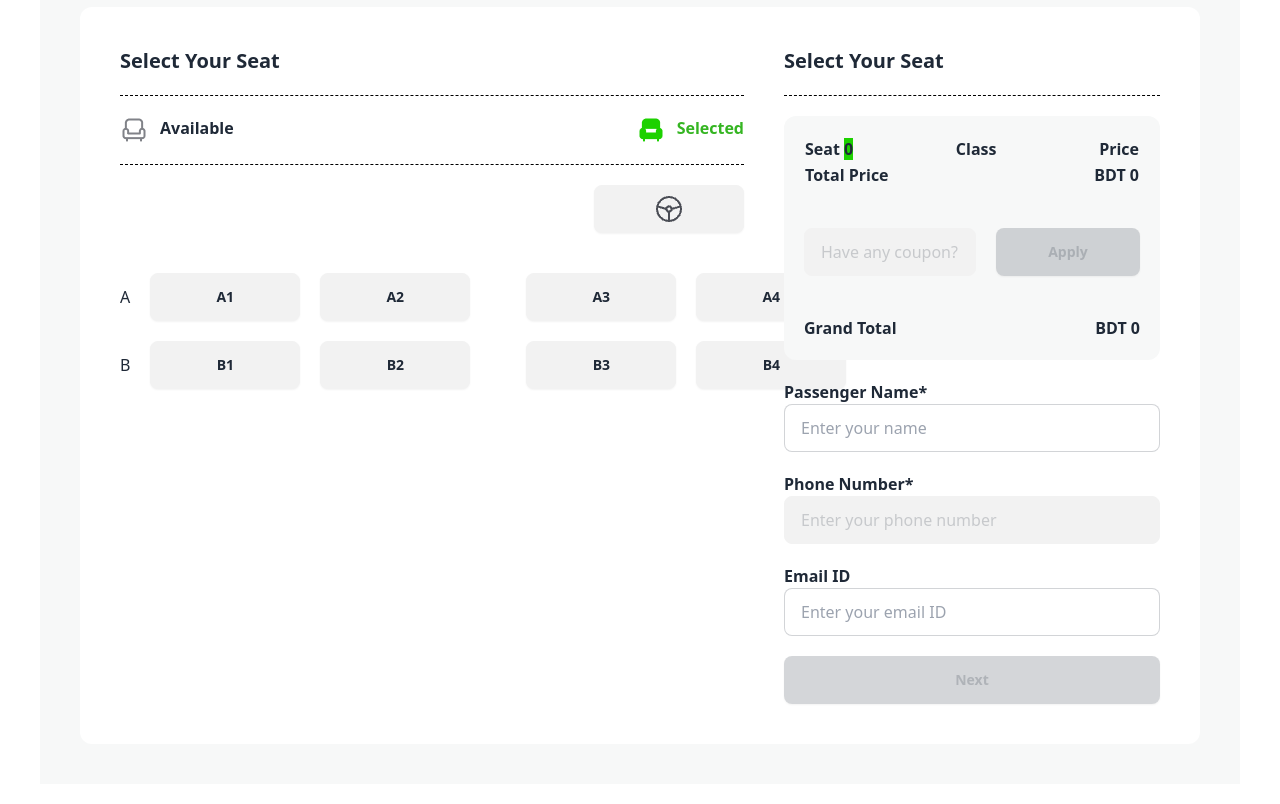
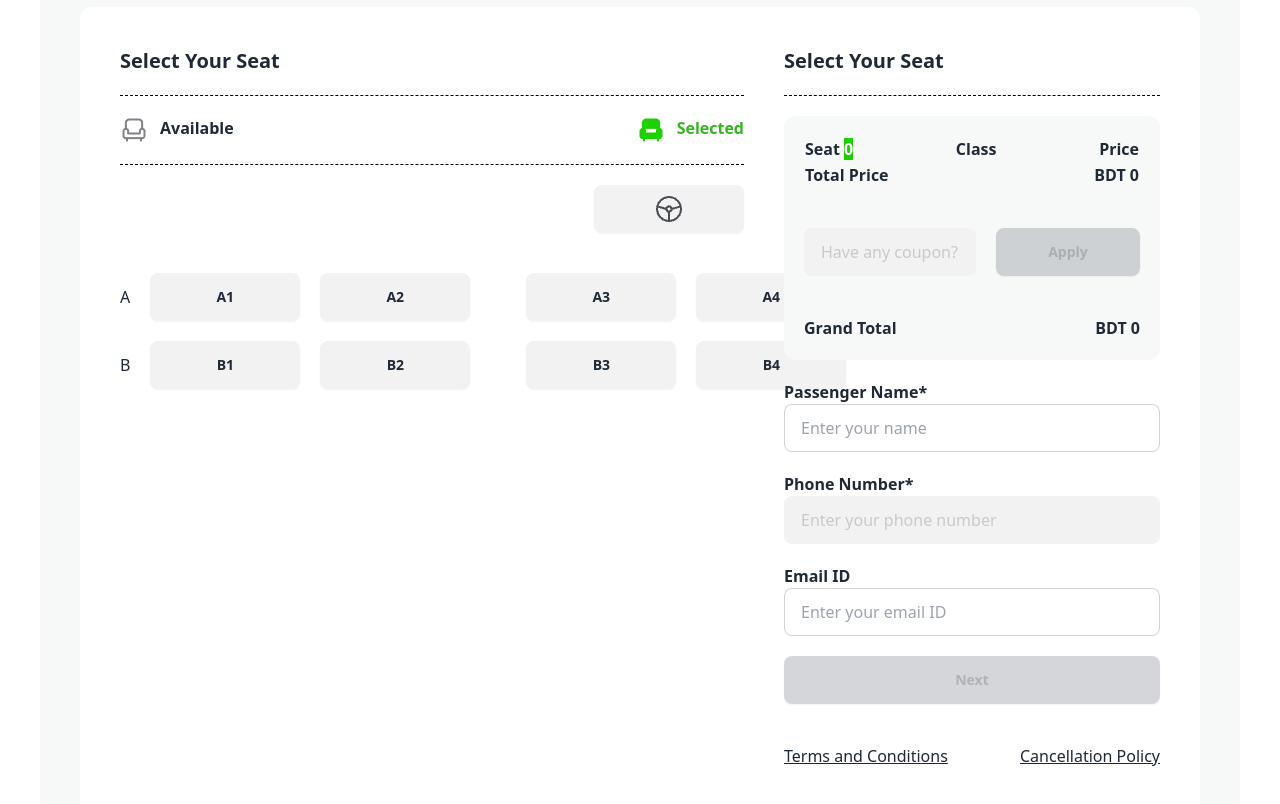
Before and after one commit to Tajbir23/ph-assignment-5, a plain HTML site: page index.html in a window 1280 px wide. Shown: the part 1640-2444 px from the top of the page. Drawn offline with nearby package versions, Linux system fonts and the light colour scheme.

Commit message:
assignment done

```diff
--- a/index.html
+++ b/index.html
@@ -244,7 +244,7 @@
               <div class="p-5 my-5 bg-[#F7F8F8] rounded-xl">
                 <table class="w-full">
                   <tr class="flex justify-between">
-                    <th>Seat <span id="availableSeat" class="bg-[#1DD100]">0</span></th>
+                    <th>Seat <span id="availableSeat" class="bg-[#1DD100] text-white">0</span></th>
                     <th>Class</th>
                     <th>Price</th>
                   </tr>
@@ -311,6 +311,11 @@
                 </form>
               </div>
 
+              <div class="flex justify-between my-10">
+                <a class="underline" href="#">Terms and Conditions</a>
+                <a class="underline" href="#">Cancellation Policy</a>
+              </div>
+
             </div>
           </div>
           <!-- end seat plan container -->
```
